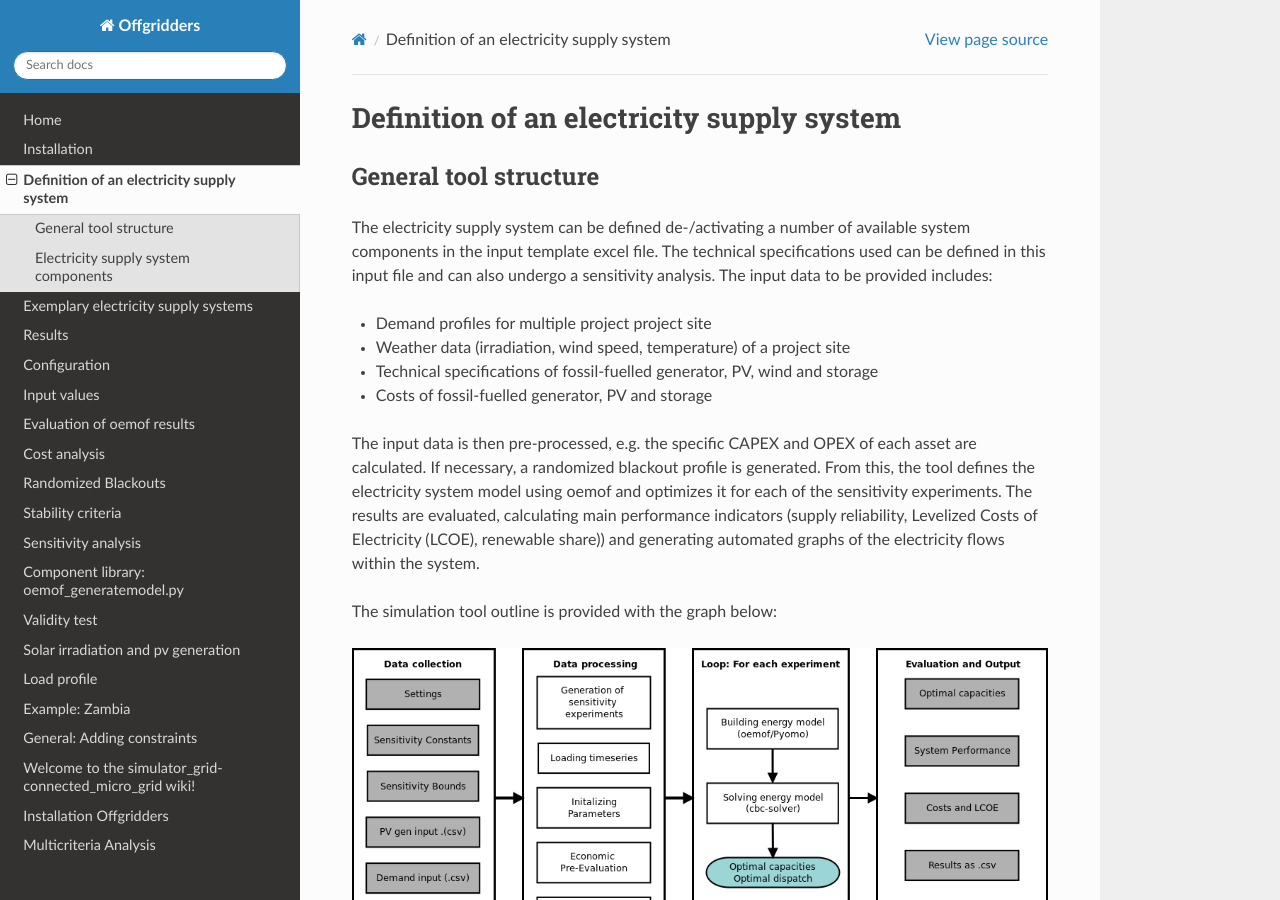
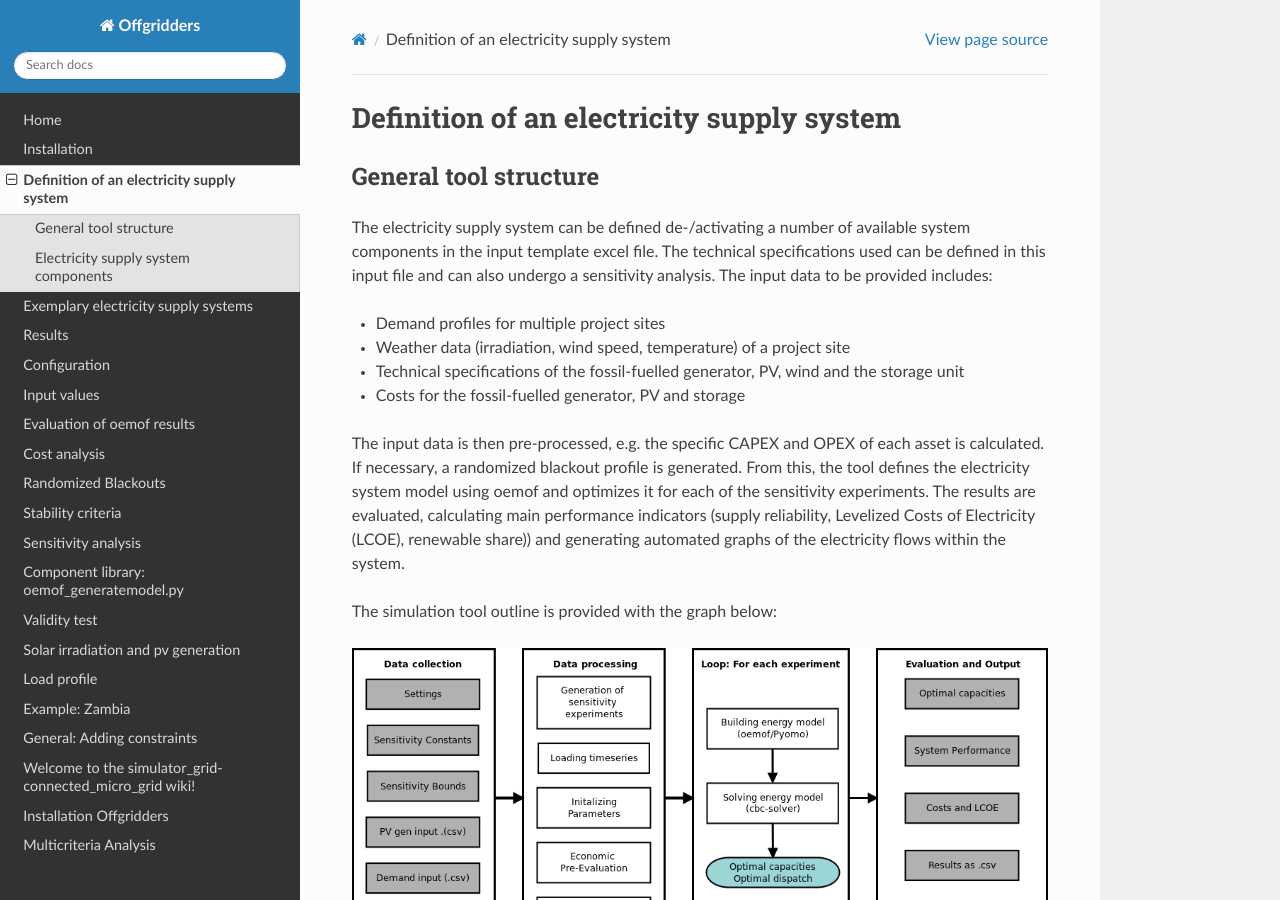
Before and after one commit to rl-institut/offgridders, a Sphinx documentation site: the page built from docs/Definition.rst, in a window 1280 px wide and 900 px high. Built offline with Sphinx 7.4.7 and the Read the Docs theme 2.0.0, drawn with Linux system fonts in a browser that asks for light colours; some of the changed text lies outside the part shown.

Commit message:
Small content changes to Home, Definition, Installation

```diff
--- a/docs/Definition.rst
+++ b/docs/Definition.rst
@@ -8,12 +8,12 @@
 
 The electricity supply system can be defined de-/activating a number of available system components in the input template excel file. The technical specifications used can be defined in this input file and  can also undergo a sensitivity analysis. The input data to be provided includes:
 
-* Demand profiles for multiple project  project site
+* Demand profiles for multiple project sites
 * Weather data (irradiation, wind speed, temperature) of a project site
-* Technical specifications of fossil-fuelled generator, PV, wind and storage
-* Costs of fossil-fuelled generator, PV and storage
+* Technical specifications of the fossil-fuelled generator, PV, wind and the storage unit
+* Costs for the fossil-fuelled generator, PV and storage
 
-The input data is then pre-processed, e.g. the specific CAPEX and OPEX of each asset are calculated. If necessary, a randomized blackout profile is generated. From this, the tool defines the electricity system model using oemof and optimizes it for each of the sensitivity experiments. The results are evaluated, calculating main performance indicators (supply reliability, Levelized Costs of Electricity (LCOE), renewable share)) and generating automated graphs of the electricity flows within the system.
+The input data is then pre-processed, e.g. the specific CAPEX and OPEX of each asset is calculated. If necessary, a randomized blackout profile is generated. From this, the tool defines the electricity system model using oemof and optimizes it for each of the sensitivity experiments. The results are evaluated, calculating main performance indicators (supply reliability, Levelized Costs of Electricity (LCOE), renewable share)) and generating automated graphs of the electricity flows within the system.
 
 The simulation tool outline is provided with the graph below:
 
@@ -64,7 +64,7 @@
 define the used component capacities, apart from the diesel generator and the PCC, both of
 which can be sized based on a ratio of peak demand.
 
-In th Electricity supply system, almost all assets can be de-activated. The assest can be seeing in following figure:
+In the Electricity supply system, almost all assets can be de-activated. The assest can be seeing in following figure:
 
 .. figure:: ../pictures/oemof_diagram_ac_dc_bus.jpg
     :width: 5000px
--- a/docs/Home.rst
+++ b/docs/Home.rst
@@ -33,13 +33,13 @@
 * **Versatile application and scenario definition**.
     Through scenario definitions, a \
     multitude of energy system models (cases) can be defined. The energy system model’s \
-    capacity and their dispatch are optimized. All energy systems can be simulated that \
+    capacity and their dispatch are optimized. All possible simulations of the energy system, \
     can be reduced to a combination of the following components: AC and/or DC demand, \
     generator, photovoltaic (PV) panels, storage, inverters, rectifiers, wind plant and connection to a national grid.
 
 * **User-friendly interface**.
     All simulation parameters, project locations and scenarios
-    can be defined within a single excel file (see Configuration). The time series connected to one or multiple project locations can be defined in one or multiple .csv file(s). Even though it
+    can be defined within a single excel file (see Configuration). **The time series linked to one or multiple project locations can be defined in one or multiple .csv file(s)** (This is not really clear, means parallel simulation of diferent cases with different time-series?). Even though it
     is necessary to install Python as well as required packages and execute the tool via a
     command-line interface (e.g. miniconda), this should enable users without programming
     experience to use the tool without having to edit any of the provided code.
@@ -47,7 +47,7 @@
 * **Multitude of input parameters, sensitivity analysis**.
     Numerous parameters can
     be defined to characterize the electricity solution to be simulated, including many
-    techno-economical parameters (see  **Input Values**. A sensitivity analysis of any parameter can evaluate its influence on the overall optimization results. The simulation can run for any time
+    techno-economical parameters (see  **Input Values**). A sensitivity analysis of any parameter can evaluate its influence on the overall optimization results. The simulation can run for any time
     period between one day and a year with hourly time steps.
 
 * **Multiple project sites**.
--- a/docs/Installation.rst
+++ b/docs/Installation.rst
@@ -9,7 +9,7 @@
 
 * Download latest `Offgridders release <https://github.com/rl-institut/offgridders>`_
 
-* Open Anaconda prompt, create and activate environment
+* Open Anaconda prompt, create and activate an environment
 
     `conda create -n [your_env_name] python=3.5`
     `activate [your env_name]`
```
